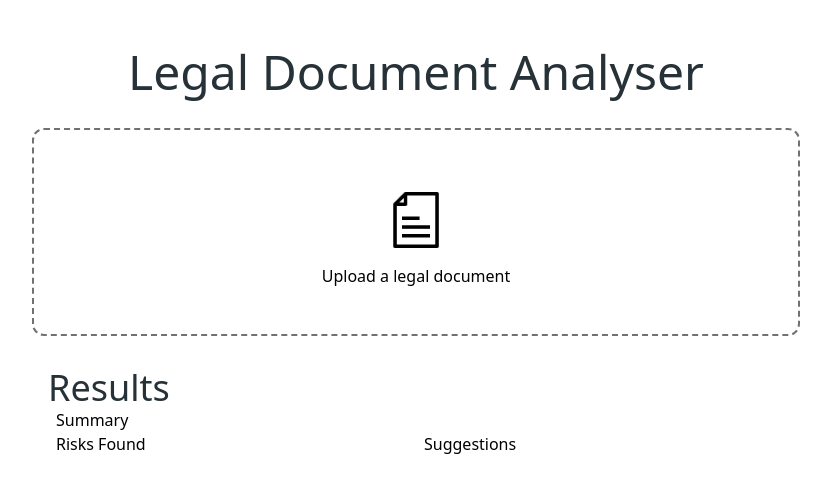
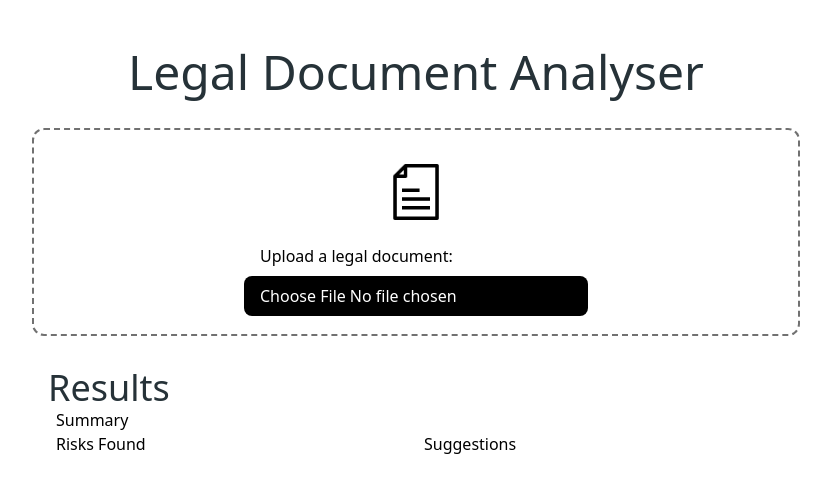
Before and after one commit to jerryjohnsoffl/legal-document-analyzer, a React (Vite) app in the folder frontend/: page / in a window 1280 px wide. Shown: the top 492 px of the page, without its empty margins (224-1055 px from the left). Built offline with nearby package versions, Linux system fonts and the light colour scheme.

Commit message:
app.py added

```diff
--- a/frontend/src/components/Doc.jsx
+++ b/frontend/src/components/Doc.jsx
@@ -5,7 +5,10 @@ const Doc = () => {
   return (
     <div className="border-2 border-grey rounded-xl border-dashed w-3/5 h-52 p-4 flex flex-col justify-center items-center">
         <img src={DocImg} alt="" className='h-8 md:h-14 my-4'/>
-        <div className="">Upload a legal document</div>
+        <div className="flex flex-col">
+          <label className='py-2 px-4' for="myfile">Upload a legal document:</label>
+          <input className="bg-def-black py-2 px-4 rounded-lg flex justify-center text-white" type="file" name="" id="myfile" />
+          </div>
     </div>
   )
 }
--- a/frontend/src/index.css
+++ b/frontend/src/index.css
@@ -3,4 +3,5 @@
 @theme {
   --color-grey: #717171;
   --color-black: #263238;
+  --color-def-black: #000000;
 }
```
